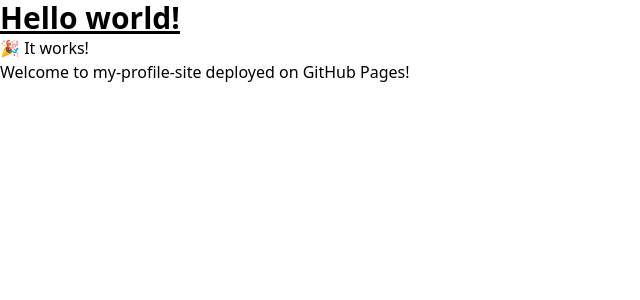
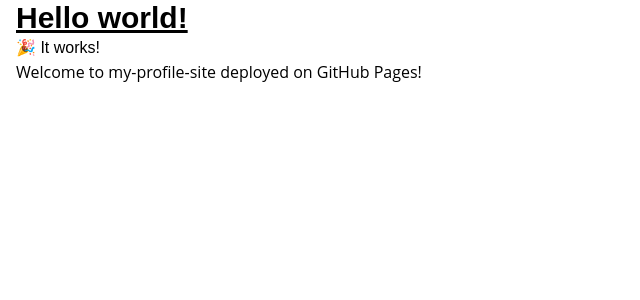
Before and after one commit to teejay13/my-profile-site, a SvelteKit app: page / in a window 1280 px wide. Shown: the top 300 px of the page, without its empty margins (0-640 px from the left). Built offline with nearby package versions, Linux system fonts and the light colour scheme.

Commit message:
Section wrapper

```diff
--- a/src/app.css
+++ b/src/app.css
@@ -1 +1,23 @@
 @import 'tailwindcss';
+
+html{
+    scroll-behavior: smooth;
+}
+
+*{
+    font-family: 'Open sans', sans-serif;
+}
+
+h1,h2,h3, .poppins{
+    font-family: 'Poppins', sans-serif;
+}
+
+span {
+    font-family: inherit;
+    font-weight: inherit;
+}
+
+.bgGrid {
+    background-size: 40px 40px;
+    background-image: linear-gradient(to right, grey 1px, transparent 1px), linear-gradient(to bottom, grey 1px, transparent 1px);
+}
--- /dev/null
+++ b/src/components/Home.svelte
@@ -0,0 +1,11 @@
+<script>
+    import SectionWrapper from "./SectionWrapper.svelte";
+</script>
+
+<SectionWrapper>
+    <h1 class="text-3xl font-bold underline">
+        Hello world!
+    </h1>
+    <h1>🎉 It works!</h1>
+    <p>Welcome to my-profile-site deployed on GitHub Pages!</p>
+</SectionWrapper>
--- /dev/null
+++ b/src/components/SectionWrapper.svelte
@@ -0,0 +1,9 @@
+<script>
+
+</script>
+
+<section class={"min-h-screen flex flex-col px-4"}>
+    <div class="flex flex-col flex-1 max-w-[1400px] mx-auto w-full">
+        <slot />
+    </div>
+</section>
--- a/src/routes/+page.svelte
+++ b/src/routes/+page.svelte
@@ -1,7 +1,8 @@
+<script>
+
+  import Home from "../components/Home.svelte";
+</script>
+
 <main class="flex flex-col">
-    <h1 class="text-3xl font-bold underline">
-        Hello world!
-    </h1>
-    <h1>🎉 It works!</h1>
-    <p>Welcome to my-profile-site deployed on GitHub Pages!</p>
+    <Home />
 </main>
```
